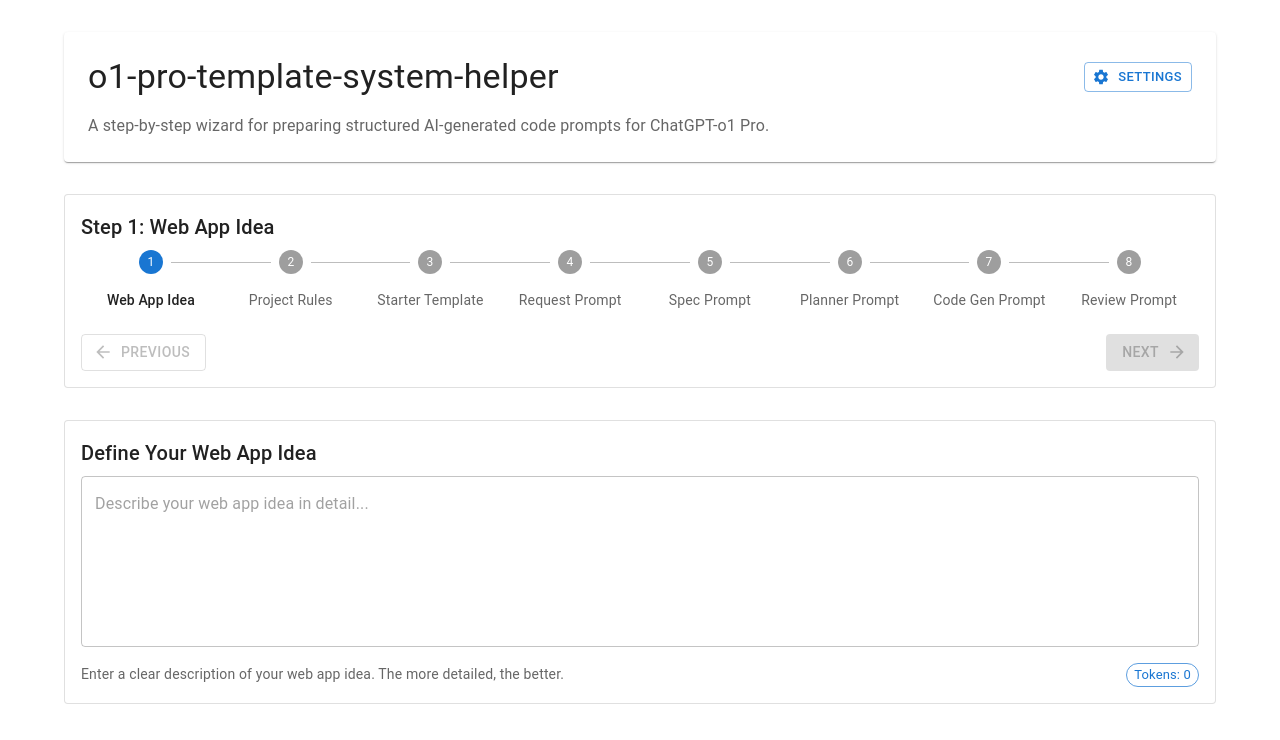
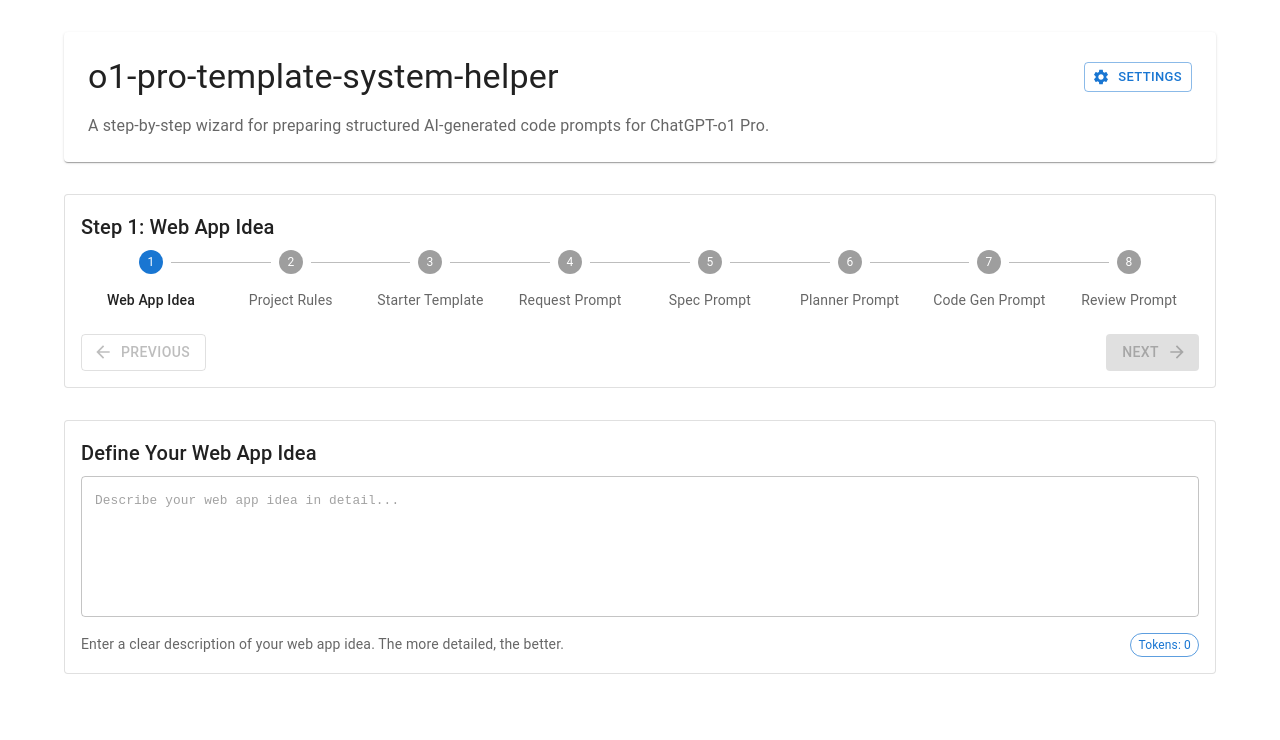
Before and after one commit to kcabr/cizzle-ai-software-builder, a React (Vite) app: page / in a window 1280 px wide. Shown: the top 740 px of the page. Built offline with nearby package versions, Linux system fonts and the light colour scheme.

Commit message:
TextArea font decrease

```diff
--- a/src/components/common/CopyButton.tsx
+++ b/src/components/common/CopyButton.tsx
@@ -4,6 +4,7 @@
 import { ContentCopy } from '@mui/icons-material';
 import { Button, ButtonProps } from '@mui/material';
 import { copyToClipboard } from '../../utils/clipboardUtils';
+import { utilityTextStyles } from '../../utils/textStyles';
 
 interface CopyButtonProps extends Omit<ButtonProps, 'onClick'> {
   text: string;
@@ -24,6 +25,7 @@
       color="primary"
       variant="outlined"
       size="small"
+      sx={{ ...utilityTextStyles, ...buttonProps.sx }}
       {...buttonProps}
     >
       Copy to Clipboard
--- a/src/components/common/PromptOutput.tsx
+++ b/src/components/common/PromptOutput.tsx
@@ -4,6 +4,7 @@
 import { Box, Paper, TextField, Typography } from "@mui/material";
 import CopyButton from "./CopyButton";
 import TokenCounter from "./TokenCounter";
+import { codeTextStyles } from "../../utils/textStyles";
 
 interface PromptOutputProps {
   value: string;
@@ -39,7 +40,7 @@
         maxRows={maxRows}
         fullWidth
         variant="outlined"
-        sx={{ mb: 2 }}
+        sx={{ mb: 2, ...codeTextStyles }}
         InputProps={{
           readOnly,
         }}
--- a/src/components/common/TextInput.tsx
+++ b/src/components/common/TextInput.tsx
@@ -4,6 +4,7 @@
 import { Box, Paper, TextField, Typography } from '@mui/material';
 import { ReactNode } from 'react';
 import TokenCounter from './TokenCounter';
+import { textAreaStyles } from '../../utils/textStyles';
 
 interface TextInputProps {
   value: string;
@@ -47,7 +48,7 @@
         fullWidth
         variant="outlined"
         required={required}
-        sx={{ mb: 2 }}
+        sx={{ mb: 2, ...textAreaStyles }}
       />
 
       <Box sx={{ display: 'flex', justifyContent: 'space-between', alignItems: 'center' }}>
--- a/src/components/common/TokenCounter.tsx
+++ b/src/components/common/TokenCounter.tsx
@@ -4,6 +4,7 @@
 import { Chip, ChipProps } from '@mui/material';
 import { useMemo } from 'react';
 import { calculateTokens } from '../../utils/promptUtils';
+import { utilityTextStyles } from '../../utils/textStyles';
 
 interface TokenCounterProps extends Omit<ChipProps, 'label'> {
   text: string;
@@ -21,6 +22,7 @@
       color={tokenCount > 30000 ? 'error' : 'primary'}
       variant="outlined"
       size="small"
+      sx={{ ...utilityTextStyles, ...chipProps.sx }}
       {...chipProps}
     />
   );
--- /dev/null
+++ b/src/utils/textStyles.ts
@@ -0,0 +1,42 @@
+/**
+ * Centralized text styling utilities for consistent text display throughout the application
+ */
+import { SxProps, Theme } from '@mui/material';
+
+/**
+ * Common styles for text areas and other text displays
+ */
+export const textAreaStyles: SxProps<Theme> = {
+  '& .MuiInputBase-input': {
+    fontSize: '0.8rem',
+    lineHeight: 1.4,
+    fontFamily: '"Roboto Mono", monospace',
+  },
+  '& .MuiOutlinedInput-root': {
+    fontSize: '0.8rem',
+  }
+};
+
+/**
+ * Common styles for text with syntax highlighting
+ */
+export const codeTextStyles: SxProps<Theme> = {
+  ...textAreaStyles,
+  '& .MuiInputBase-input': {
+    ...textAreaStyles['& .MuiInputBase-input'],
+    fontFamily: '"Roboto Mono", monospace',
+  }
+};
+
+/**
+ * Common styles for token counter and other utilities
+ */
+export const utilityTextStyles: SxProps<Theme> = {
+  fontSize: '0.75rem',
+};
+
+export default {
+  textAreaStyles,
+  codeTextStyles,
+  utilityTextStyles
+};
```
